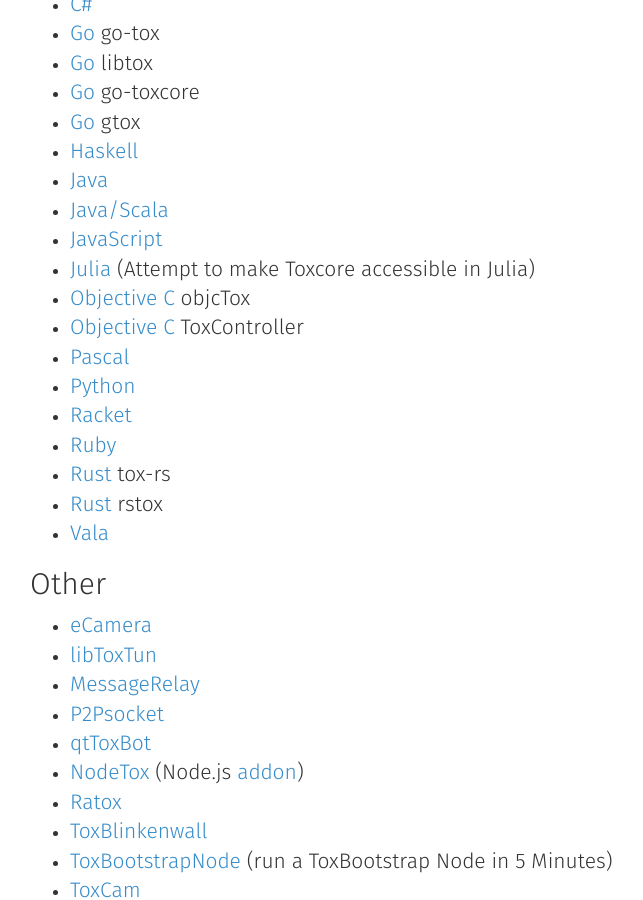
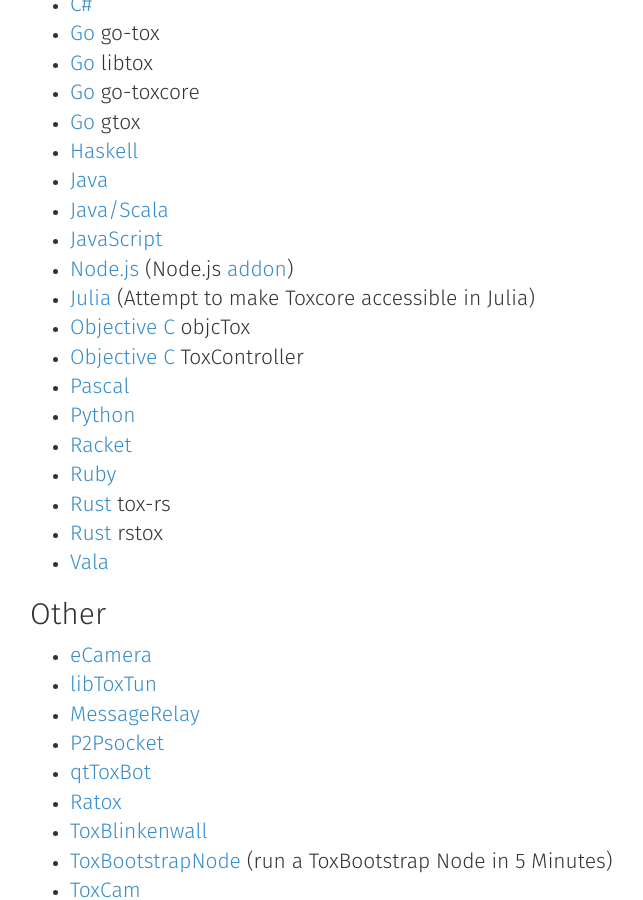
Before and after one commit to TokTok/website, a Jekyll site: the page built from toktok/integrations.md, in a window 1280 px wide and 900 px high, scrolled down 1644 px. Shown: the whole window, without its empty margins (40-683 px from the left). Built offline with Jekyll 4.4.1, drawn with Linux system fonts in a browser that asks for light colours; nearby versions of some CDN libraries.

Commit message:
Update integrations.md

```diff
--- a/toktok/integrations.md
+++ b/toktok/integrations.md
@@ -75,6 +75,8 @@ yourself to this page.
 *   [Java](https://github.com/zoff99/java_toxclient_example/tree/master/jni-c-toxcore)
 *   [Java/Scala](https://github.com/TokTok/jvm-toxcore-c)
 *   [JavaScript](https://github.com/TokTok/js-toxcore-c)
+*   [Node.js](https://github.com/w3x731/NodeTox)
+    (Node.js [addon](https://nodejs.org/api/addons.html#addons_c_addons))
 *   [Julia](https://github.com/JuliaIO/Toxcore.jl)
     (Attempt to make Toxcore accessible in Julia)
 *   [Objective C](https://github.com/Antidote-for-Tox/objcTox) objcTox
@@ -94,8 +96,6 @@ yourself to this page.
 *   [MessageRelay](https://github.com/markwinter/MessageRelay)
 *   [P2Psocket](https://github.com/stiartsly/p2psocket)
 *   [qtToxBot](https://github.com/w3x731/qtToxBot)
-*   [NodeTox](https://github.com/w3x731/NodeTox)
-    (Node.js [addon](https://nodejs.org/api/addons.html#addons_c_addons))
 *   [Ratox](https://github.com/pranomostro/ratox)
 *   [ToxBlinkenwall](https://github.com/zoff99/ToxBlinkenwall)
 *   [ToxBootstrapNode](https://github.com/zoff99/ToxTCP-RelayNode)
```
